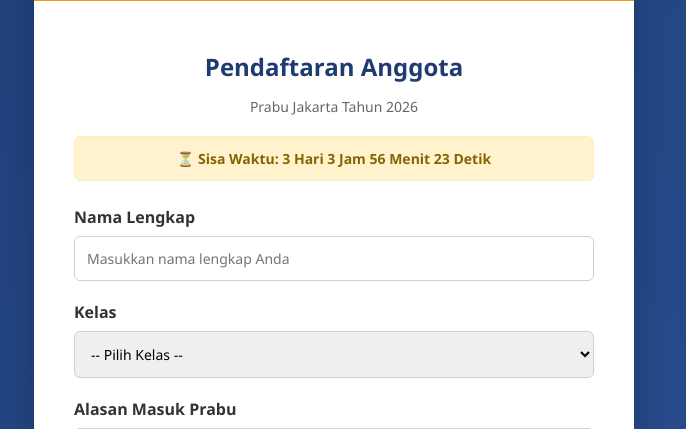
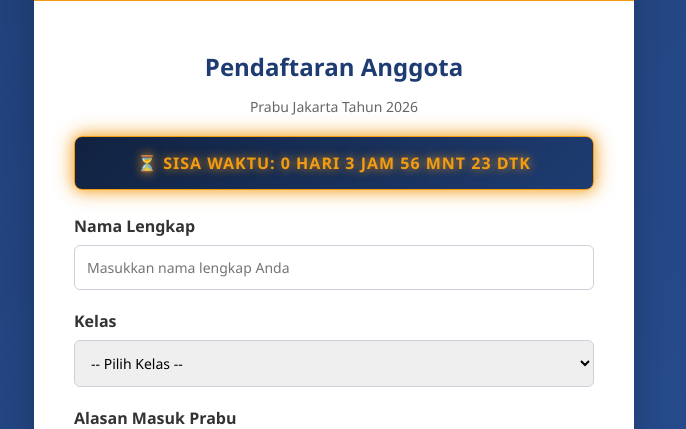
Before and after one commit to marhmn119/recrut-prabu, a Flask app: page / in a window 1280 px wide. Shown: the part 381-810 px from the top of the page, without its empty margins (306-992 px from the left). Run offline with Flask 3, Linux system fonts and the light colour scheme.

Commit message:
Update index.html

```diff
--- a/templates/index.html
+++ b/templates/index.html
@@ -46,18 +46,56 @@
             margin-bottom: 20px;
             font-size: 14px;
         }
-        /* DESAIN KOTAK TIMER */
+
+        /* DESAIN KOTAK TIMER DENGAN EFEK CAHAYA NEON (GLOW) */
         .countdown-box {
-            background-color: #fff3cd;
-            color: #856404;
-            border: 1px solid #ffeeba;
-            padding: 12px;
-            border-radius: 6px;
+            background: linear-gradient(135deg, #112240 0%, #1e3c72 100%);
+            color: #f39c12; /* Warna teks emas/oranye */
+            border: 1px solid #f39c12;
+            padding: 15px;
+            border-radius: 8px;
             text-align: center;
-            font-weight: bold;
+            font-weight: 800;
             margin-bottom: 25px;
-            font-size: 14px;
+            font-size: 16px;
+            letter-spacing: 1px;
+            /* Efek Animasi Bernapas */
+            animation: neon-glow 1.5s infinite alternate;
         }
+
+        /* Animasi Cahaya Oranye/Emas */
+        @keyframes neon-glow {
+            from {
+                box-shadow: 0 0 5px rgba(243, 156, 18, 0.3), 0 0 10px rgba(243, 156, 18, 0.2);
+                text-shadow: 0 0 5px rgba(243, 156, 18, 0.3);
+            }
+            to {
+                box-shadow: 0 0 15px rgba(243, 156, 18, 0.8), 0 0 25px rgba(243, 156, 18, 0.6), 0 0 35px rgba(243, 156, 18, 0.4);
+                text-shadow: 0 0 10px rgba(243, 156, 18, 0.8), 0 0 20px rgba(243, 156, 18, 0.6);
+            }
+        }
+
+        /* Desain Timer kalau waktu habis (Cahaya Merah) */
+        .countdown-box.habis {
+            background: linear-gradient(135deg, #4a0000 0%, #800000 100%);
+            color: #ff4c4c;
+            border: 1px solid #ff4c4c;
+            animation: neon-glow-merah 1s infinite alternate;
+        }
+
+        /* Animasi Cahaya Merah */
+        @keyframes neon-glow-merah {
+            from {
+                box-shadow: 0 0 5px rgba(255, 76, 76, 0.3);
+                text-shadow: 0 0 5px rgba(255, 76, 76, 0.3);
+            }
+            to {
+                box-shadow: 0 0 15px rgba(255, 76, 76, 0.8), 0 0 25px rgba(255, 76, 76, 0.6);
+                text-shadow: 0 0 10px rgba(255, 76, 76, 0.8);
+            }
+        }
+        /* AKHIR DESAIN TIMER */
+
         .form-group {
             margin-bottom: 20px;
         }
@@ -116,7 +154,7 @@
 
             {% if status == 'BUKA' %}
 
-                <!-- KOTAK COUNTDOWN TIMER MUNCUL DI SINI -->
+                <!-- KOTAK COUNTDOWN TIMER DENGAN EFEK GLOW -->
                 <div class="countdown-box" id="live-timer">⏳ Menghitung sisa waktu...</div>
 
                 <form action="/submit" method="POST" enctype="multipart/form-data">
@@ -189,9 +227,8 @@
     <!-- SCRIPT JAVASCRIPT UNTUK TIMER -->
     {% if status == 'BUKA' %}
     <script>
-        // Target waktu tutup (Bulan Tanggal, Tahun Jam:Menit:Detik GMT+0700)
-        // Diatur ke 30 September 2026 jam 23:59:59 WIB
-        var countDownDate = new Date("Sep 30, 2026 23:59:59 GMT+0700").getTime();
+        // Target waktu tutup (30 September 2026 jam 23:59:59 WIB)
+        var countDownDate = new Date("Sep 27, 2026 23:59:59 GMT+0700").getTime();
 
         var x = setInterval(function() {
             var now = new Date().getTime();
@@ -202,17 +239,16 @@
             var minutes = Math.floor((distance % (1000 * 60 * 60)) / (1000 * 60));
             var seconds = Math.floor((distance % (1000 * 60)) / 1000);
 
-            // Menampilkan hasil di elemen dengan id="live-timer"
-            document.getElementById("live-timer").innerHTML = "⏳ Sisa Waktu: " + days + " Hari " + hours + " Jam " + minutes + " Menit " + seconds + " Detik";
+            // Teks yang muncul di dalam kotak
+            document.getElementById("live-timer").innerHTML = "⏳ SISA WAKTU: " + days + " HARI " + hours + " JAM " + minutes + " MNT " + seconds + " DTK";
 
-            // Kalau waktu habis, tulisan berubah
+            // Kalau waktu habis, tulisan dan efek cahaya berubah jadi merah
             if (distance < 0) {
                 clearInterval(x);
                 var timerBox = document.getElementById("live-timer");
                 timerBox.innerHTML = "⛔ WAKTU PENDAFTARAN HABIS";
-                timerBox.style.backgroundColor = "#f8d7da";
-                timerBox.style.color = "#721c24";
-                timerBox.style.borderColor = "#f5c6cb";
+                // Menambahkan efek cahaya merah menyala
+                timerBox.classList.add("habis");
             }
         }, 1000);
     </script>
```
